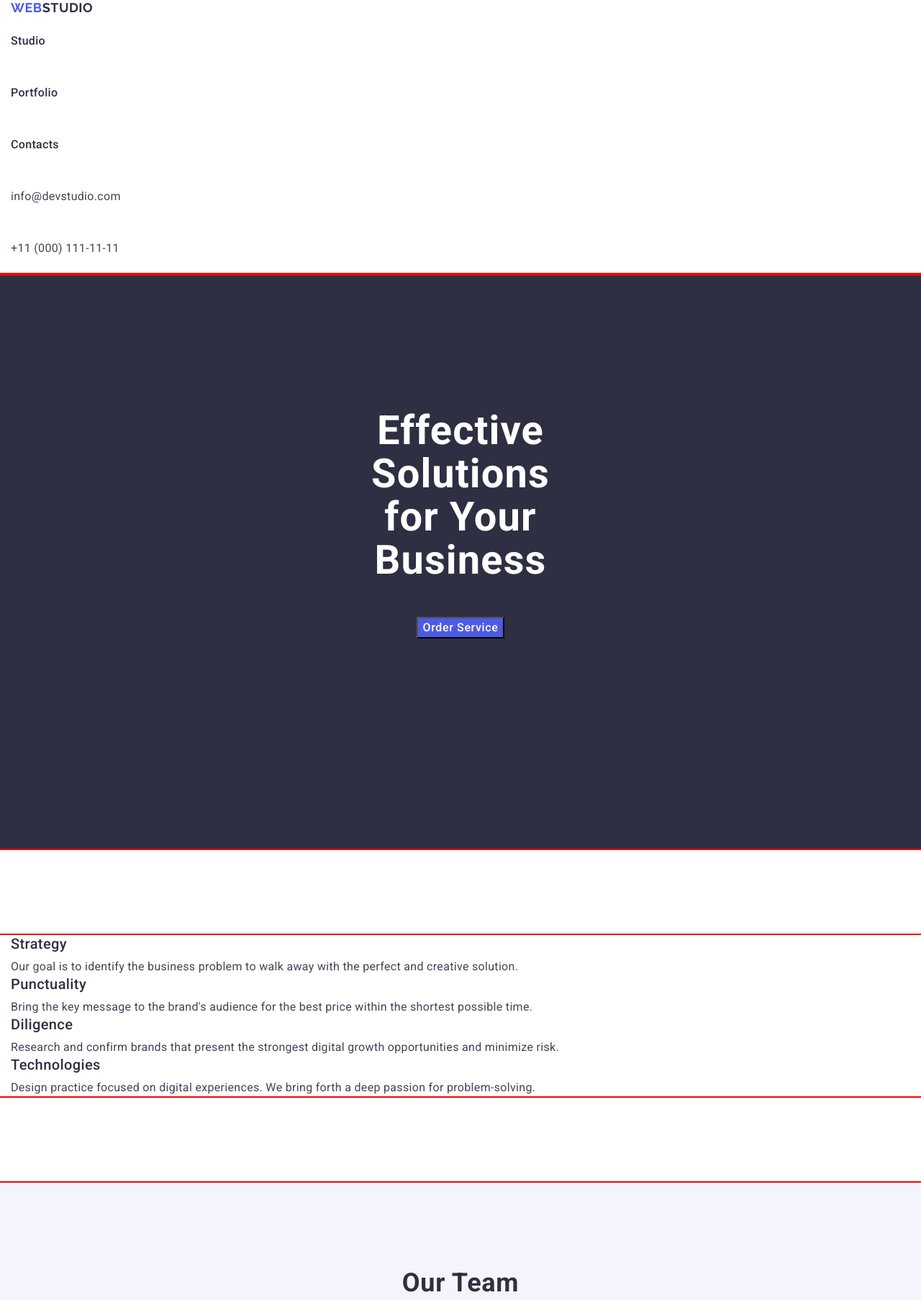
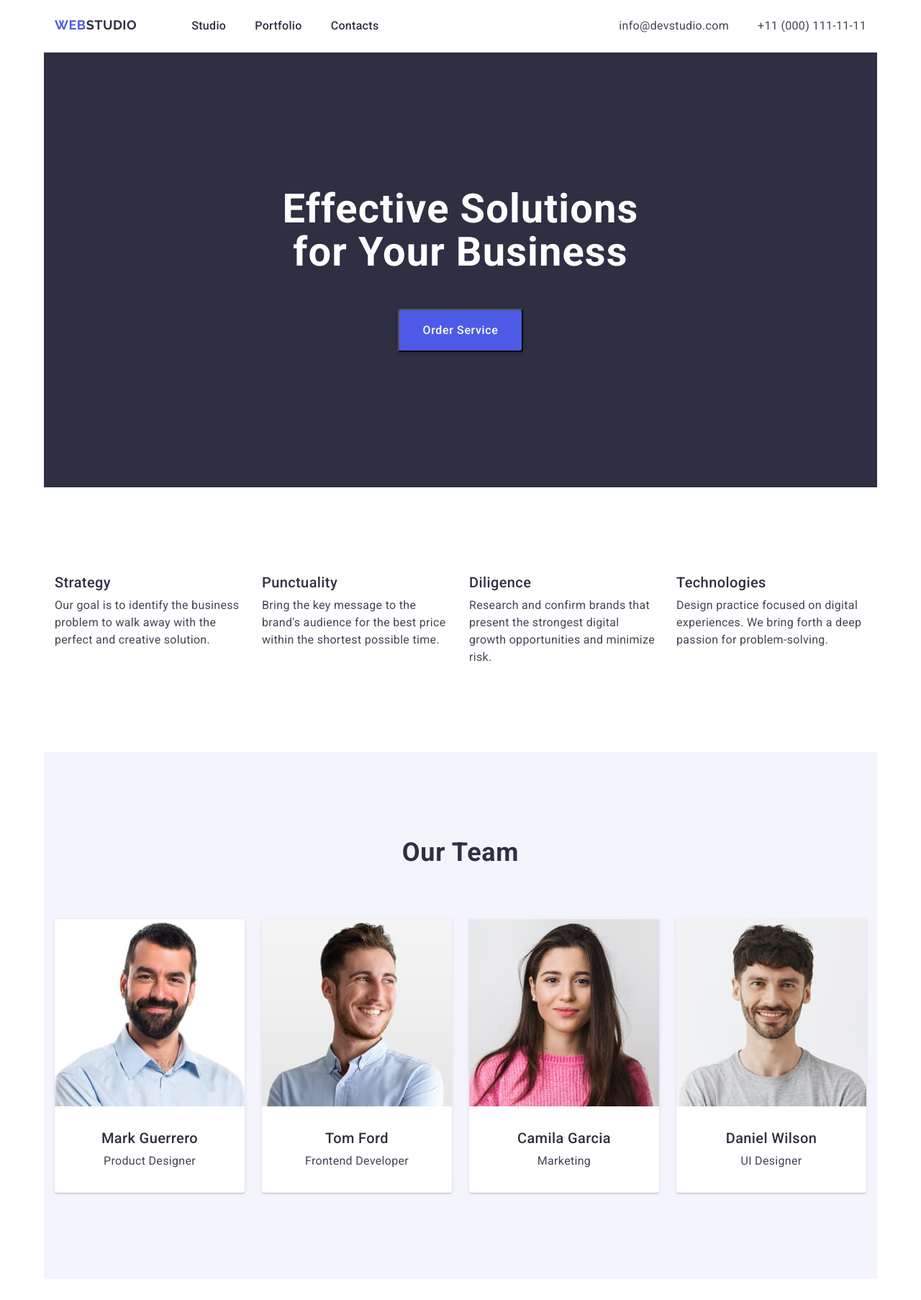
Before and after one commit to Nazariy111/goit-markup-hw-03, a plain HTML site: page index.html in a window 1280 px wide. Shown: the top 1806 px of the page at 72% size. Drawn offline with nearby package versions, Linux system fonts and the light colour scheme.

Commit message:
update html css

```diff
--- a/css/styles.css
+++ b/css/styles.css
@@ -17,6 +17,8 @@ ul {
 
 img {
     display: block;
+    max-width: 100%;
+    height: auto;
 }
 
 .webheader {
@@ -24,11 +26,10 @@ img {
 }
 
 .container {
-    max-width: 1470px;
-    padding-left: 15px;
-    padding-right: 15px;
+    width: 1158px;
+    padding: 0 15px;
     margin: 0 auto;
-    outline: 2px solid red;
+
 }
 
 .webheader-logo {
@@ -61,10 +62,14 @@ a {
     letter-spacing: 0.02em;
 }
 
-.webheader-menu-item,
-.webheader-contact-item {
-    padding-top: 24px;
-    padding-bottom: 24px;
+.webheader-menu {
+    display: flex;
+    gap: 40px;
+    margin-left: 76px;
+}
+
+.webheader-navigation {
+    display: flex;
 }
 
 .webheader-menu-link:active,
@@ -75,7 +80,22 @@ a {
 
 .webheader-contact {
     font-style: normal;
+    margin-left: auto;
+    padding: 24px 0;
 }
+
+.webheader-contact-list {
+    display: flex;
+    gap: 40px;
+}
+
+.webheader-container {
+    display: flex;
+    align-items: center;
+    border-bottom: 1px solid var(--CORNFLOWER, #E7E9FC);
+}
+
+
 
 .webheader-contact-link {
     color: var(--SLATE, #434455);
@@ -90,13 +110,10 @@ a {
     color: var(--OCEAN, #404BBF);
 }
 
-.banner {
-    padding-bottom: 120px;
-}
 
 .banner-container {
     background: var(--NAVY-BLUE, #2E2F42);
-    padding: 188px 472px 292px;
+    padding: 188px 316px;
 }
 
 .banner-title {color: var(--WHITE, #FFF);
@@ -104,6 +121,7 @@ a {
     font-size: 56px;
     line-height: 1.07;
     letter-spacing: 0.02em;
+    margin: 0 auto;
     margin-bottom: 48px;
 }
 
@@ -117,11 +135,38 @@ a {
     cursor: pointer;
     display: block;
     margin: 0 auto;
+    border-radius: 4px;
+    box-shadow: 0px 4px 4px 0px rgba(0, 0, 0, 0.15);
+    padding: 16px 32px;
 }
 
 .banner-btn:hover,
 .banner-btn:focus {
     background: var(--OCEAN, #404BBF);
+}
+
+.visually-hidden {
+    position: absolute;
+    width: 1px;
+    height: 1px;
+    margin: -1px;
+    border: 0;
+    padding: 0;
+    white-space: nowrap;
+    clip-path: inset(100%);
+    clip: rect(0 0 0 0);
+    overflow: hidden;
+}
+
+
+.features-container {
+    padding: 120px 15px;
+}
+
+.features-list {
+    display: flex;
+    gap: 24px;
+
 }
 
 .features-list-title,
@@ -138,9 +183,10 @@ a {
     margin-bottom: 8px;
 }
 
-.features {
-    padding-bottom: 120px;
+.features-list-item {
+    width: calc((100% - 24px * 3) / 4);
 }
+
 
 .features-list-text,
 .team-list-text,
@@ -150,14 +196,15 @@ a {
     letter-spacing: 0.02em;
 }
 
-.team {
+.team-container {
+    padding: 120px 15px;
     background-color: #F4F4FD;
-    padding-bottom: 120px;
     text-align: center;
 }
 
 .team-list-item {
     background-color: #FFFFFF;
+    width: calc((100% - 24px * 3) / 4);
     border-radius: 0px 0px 4px 4px;
     box-shadow: 0px 2px 1px 0px rgba(46, 47, 66, 0.08), 0px 1px 1px 0px rgba(46, 47, 66, 0.16), 0px 1px 6px 0px rgba(46, 47, 66, 0.08);
 }
@@ -174,8 +221,12 @@ a {
 }
 
 .team-title {
-    padding-top: 120px;
     margin-bottom: 72px;
+}
+
+.team-list {
+    display: flex;
+    gap: 24px;
 }
 
 .team-img {
@@ -190,9 +241,14 @@ a {
     padding-bottom: 32px;
 }
 
-.portfolio {
-    padding-top: 120px;
-    padding-bottom: 120px;
+.portfolio-container {
+    padding: 120px 15px;
+}
+
+.portfolio-list {
+    display: flex;
+    flex-wrap: wrap;
+    gap: 48px 24px;
 }
 
 .portfolio-title {
@@ -214,6 +270,7 @@ a {
 }
 
 .portfolio-list-item {
+    width: calc((100% - 24px * 2) / 3);
     border: 1px solid var(--CORNFLOWER, #E7E9FC);
     background: var(--WHITE, #FFF);
 }
@@ -225,7 +282,7 @@ a {
 .webfooter-container {
     background: var(--NAVY-BLUE, #2E2F42);
     padding-top: 101.5px;
-    height: 312px;
+    padding-bottom: 100px;
 }
 
 .webfooter-logo {
@@ -236,7 +293,7 @@ a {
     line-height: 1.17;
     letter-spacing: 0.03em;
     text-transform: uppercase;
-    padding-left: 156px;
+
 }
 
 .webfooter-logo-studio {
@@ -248,6 +305,6 @@ a {
     font-size: 16px;
     line-height: 1.5;
     letter-spacing: 0.02em;
-    padding: 0 1020px 100px 156px;
     margin-top: 17.5px;
+
 }
--- a/index.html
+++ b/index.html
@@ -18,7 +18,7 @@
 <body>
     <header class="webheader">
 
-        <div class="container">
+        <div class="container webheader-container">
             <nav class="webheader-navigation">
                 <a class="webheader-logo" href="./index.html">Web<span class="webheader-logo-studio">Studio</span></a>
                 <ul class="webheader-menu">
@@ -28,7 +28,7 @@
                 </ul>
             </nav>
             <address class="webheader-contact">
-                <ul>
+                <ul class="webheader-contact-list">
                     <li class="webheader-contact-item"><a class="webheader-contact-link" href="mailto:info@devstudio.com">info@devstudio.com</a></li>
                     <li class="webheader-contact-item"><a class="webheader-contact-link" href="tel:+110001111111">+11 (000) 111-11-11</a></li>
                 </ul>
@@ -47,8 +47,8 @@
         </section>
 
         <section class="features">
-            <div class="container">
-                <h2 class="features-title" hidden>Features</h2>
+            <div class="container features-container">
+                <h2 class="features-title visually-hidden">Features</h2>
                 <ul class="features-list">
                     <li class="features-list-item">
                         <h3 class="features-list-title">Strategy</h3>
@@ -75,7 +75,7 @@
         </section>
 
         <section class="team">
-            <div class="container">
+            <div class="container team-container">
                 <h2 class="team-title">Our Team</h2>
                 <ul class="team-list">
                     <li class="team-list-item">
@@ -103,7 +103,7 @@
         </section>
 
         <section class="portfolio">
-            <div class="container">
+            <div class="container portfolio-container">
                 <h2 class="portfolio-title">Our Portfolio</h2>
                 <ul class="portfolio-list">
                     <li class="portfolio-list-item">
@@ -144,7 +144,7 @@
     <footer class="webfooter">
         <div class="container webfooter-container">
             <a class="webfooter-logo" href="./index.html">Web<span class="webfooter-logo-studio">Studio</span></a>
-            <p class="webfooter-text">Increase the flow of customers and sales for your business with digital marketing & growth solutions.</p>
+            <p class="webfooter-text">Increase the flow of customers and<br /> sales for your business with digital<br /> marketing & growth solutions.</p>
         </div>
     </footer>
 </body>
```
